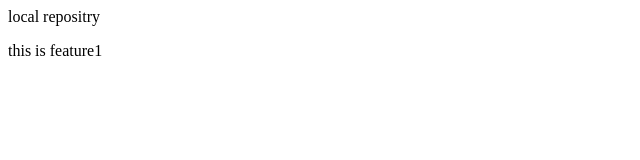
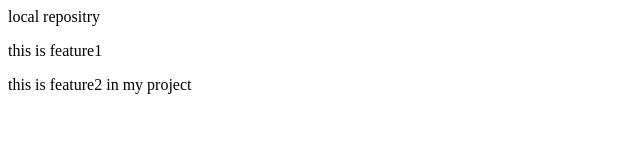
Before and after one commit to Hamidkhan7050/Local-repo-, a plain HTML site: page index.html in a window 1280 px wide. Shown: the whole page, without its empty margins (0-640 px from the left). Drawn offline with Linux system fonts and the light colour scheme.

Commit message:
add feature2

```diff
--- a/index.html
+++ b/index.html
@@ -1,2 +1,3 @@
 <p>local repositry</p>
 <p>this is feature1</p>
+<p>this is feature2 in my project </p>
```
